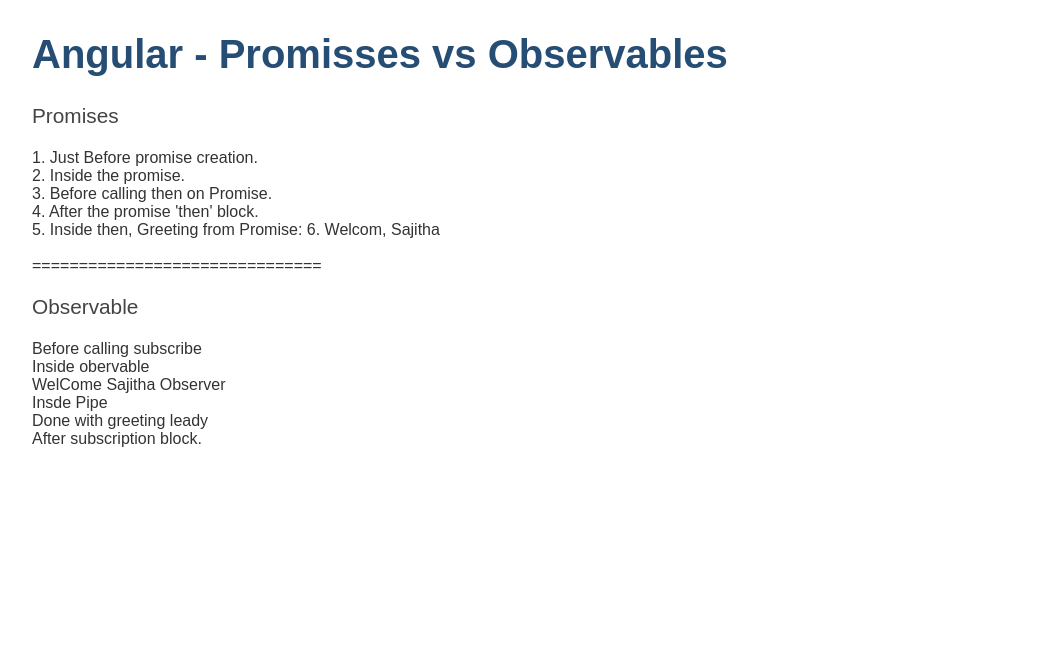
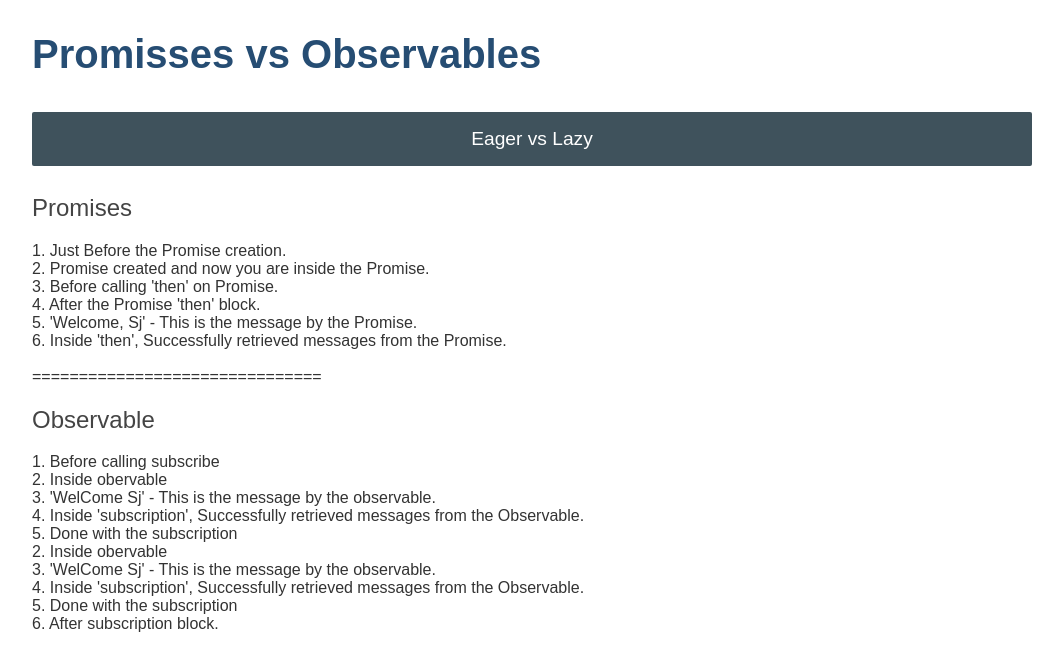
Before and after one commit to sajithahd/Angular-Examples--observables-vs-promises, an Angular app: page /dashboard in a window 1280 px wide. Shown: the top 670 px of the page, without its empty margins (108-1171 px from the left). Built offline with nearby package versions, Linux system fonts and the light colour scheme.

Commit message:
4 files modified, 1 added

```diff
--- a/src/app/app.component.html
+++ b/src/app/app.component.html
@@ -1,3 +1,3 @@
 
-<h1>Angular - Promisses vs Observables</h1>
+<h1>Promisses vs Observables</h1>
 <hello></hello>
--- a/src/app/hello.component.ts
+++ b/src/app/hello.component.ts
@@ -5,19 +5,23 @@
 @Component({
   selector: "hello",
   template: `
-    <h3>Promises</h3>
+    <div class="menu">
+      <a routerLink="/eager">Eager vs Lazy
+      </a>
+    </div>
+    <h2>Promises</h2>
     <span [innerHtml]="promiseContent"></span>
     <br />
 
     ===============================
-    <h3>Observable</h3>
+    <h2>Observable</h2>
     <span [innerHtml]="observableContent"></span>
   `
 })
 export class HelloComponent {
-  promise: Promise<any>;
+  promise: Promise<string>;
   promiseContent: string = "";
-  observable: Observable<any>;
+  observable: Observable<string>;
   observableContent: string = "";
 
   constructor() {
@@ -26,55 +30,73 @@
   }
 
   promises() {
-    // Before Promis cretation
-    this.promiseContent += "1. Just Before promise creation. <br/>";
+    // Before Promise cretation
+    this.promiseContent += "1. Just Before the Promise creation. <br/>";
 
-    // Promise funtion passed through the constructor will be executed eagerly. Jjust at the time of creation
+    // Promise funtion passed through the constructor will be executed eagerly.
+    // Just at the time of creation
     this.promise = new Promise((resolve, reject) => {
-      this.promiseContent += "2. Inside the promise. <br/>";
-      resolve("6. Welcom, Sajitha");
+      this.promiseContent +=
+        "2. Promise created and now you are inside the Promise. <br/>";
+      resolve("5. 'Welcome, Sj' - This is the message by the Promise.");
     });
 
     // This will call before then
-    this.promiseContent += "3. Before calling then on Promise. <br/>";
+    this.promiseContent += "3. Before calling 'then' on Promise. <br/>";
 
-    // Then will be triggered at last
+    // 'Then' will be registered and queued but the callback executed later asynchronously
     this.promise.then(res => {
-      this.promiseContent += `5. Inside then, Greeting from Promise: ${res} <br/>`;
+      this.promiseContent += res + " <br/>";
+      this.promiseContent += `6. Inside 'then', Successfully retrieved
+      messages from the Promise. <br/>`;
     });
 
     // Promises are asynchrones
-    this.promiseContent += "4. After the promise 'then' block. <br/>";
+    this.promiseContent += "4. After the Promise 'then' block. <br/>";
   }
 
   observables() {
     // Once subcrption triggered only observer call back function will be executed
     this.observable = new Observable(observer => {
-      this.observableContent += "Inside obervable <br/>";
-      observer.next("WelCome Sajitha Observer <br/>");
+      this.observableContent += "2. Inside obervable <br/>";
+      observer.next(
+        "3. 'WelCome Sj' - This is the message by the observable.<br/>"
+      );
       observer.complete();
-    }).pipe(map(v => (v += "Insde Pipe <br/>")));
+    }); //.pipe(map(v => (v += "4. Insde Pipe -  <br/>")));
 
     // observable.pipe(map(v => 2 * v));
     // observable.pipe(mapTo('this will be retrun instead of source obervable content'))
 
     // This line will be displayed first
-    this.observableContent += "Before calling subscribe <br/>";
+    this.observableContent += "1. Before calling subscribe <br/>";
 
     // Once subscription triggered it will retrun here
     const subscription = this.observable.subscribe({
       next: value => {
         this.observableContent += value;
+        this.observableContent +=
+          "4. Inside 'subscription', Successfully retrieved messages from the Observable. <br/>";
       },
       complete: () => {
-        this.observableContent += "Done with greeting leady <br/>";
+        this.observableContent += "5. Done with the subscription <br/>";
       }
     });
 
+    const subscription2 = this.observable.subscribe({
+      next: value => {
+        this.observableContent += value;
+        this.observableContent +=
+          "4. Inside 'subscription', Successfully retrieved messages from the Observable. <br/>";
+      },
+      complete: () => {
+        this.observableContent += "5. Done with the subscription <br/>";
+      }
+    });
     subscription.unsubscribe();
 
     // Observables are synchrones or asynchrones
-    this.observableContent += " After subscription block. <br/>";
+    this.observableContent += "6. After subscription block. <br/>";
 
     // this.greetingLady.subscribe(
     //   value => {
--- a/src/styles.css
+++ b/src/styles.css
@@ -80,3 +80,41 @@
   width: 100%;
   padding: .5rem;
 }
+.menu {
+  padding: 0;
+  margin: auto;
+  max-width: 1000px;
+
+  /* flexbox */
+  display: -webkit-box;
+  display: -moz-box;
+  display: -ms-flexbox;
+  display: -webkit-flex;
+  display: flex;
+  flex-direction: row;
+  flex-wrap: wrap;
+  justify-content: space-around;
+  align-content: flex-start;
+  align-items: flex-start;
+
+}
+
+a {
+  background-color: #3f525c;
+  border-radius: 2px;
+  padding: 1rem;
+  font-size: 1.2rem;
+  text-decoration: none;
+  display: inline-block;
+  color: #fff;
+  text-align: center;
+  width: 100%;
+  min-width: 70px;
+  margin: .5rem auto;
+  box-sizing: border-box;
+
+  /* flexbox */
+  order: 0;
+  flex: 0 1 auto;
+  align-self: auto;
+}
```
Also changed, not shown: src/app/app-routing.module.ts (added, +19 -0 lines), src/app/app.module.ts (+10 -9 lines).
